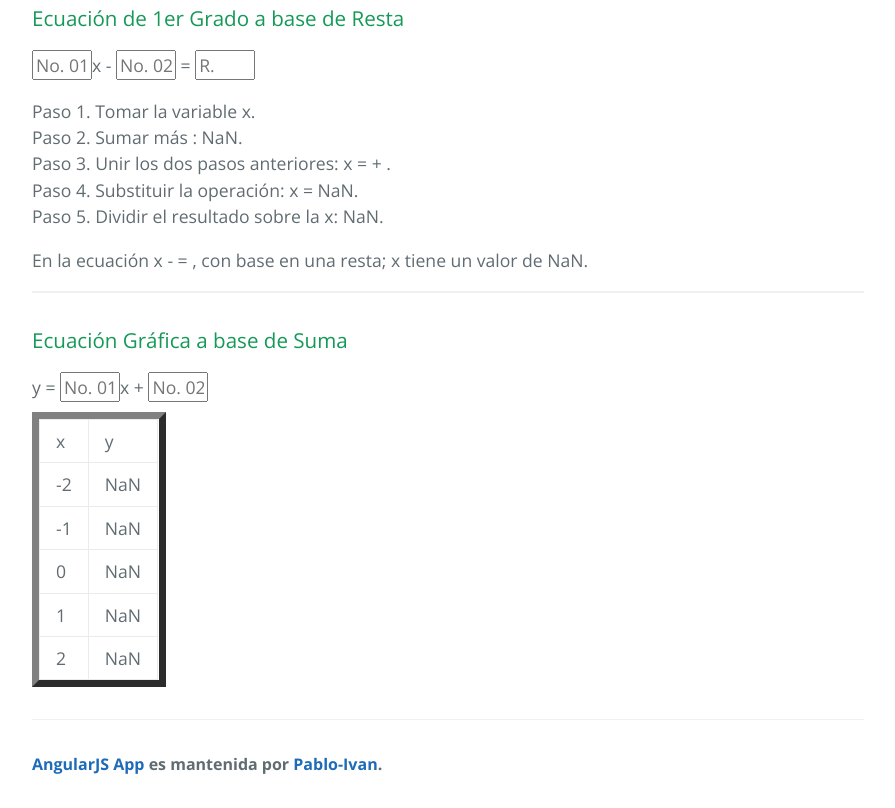
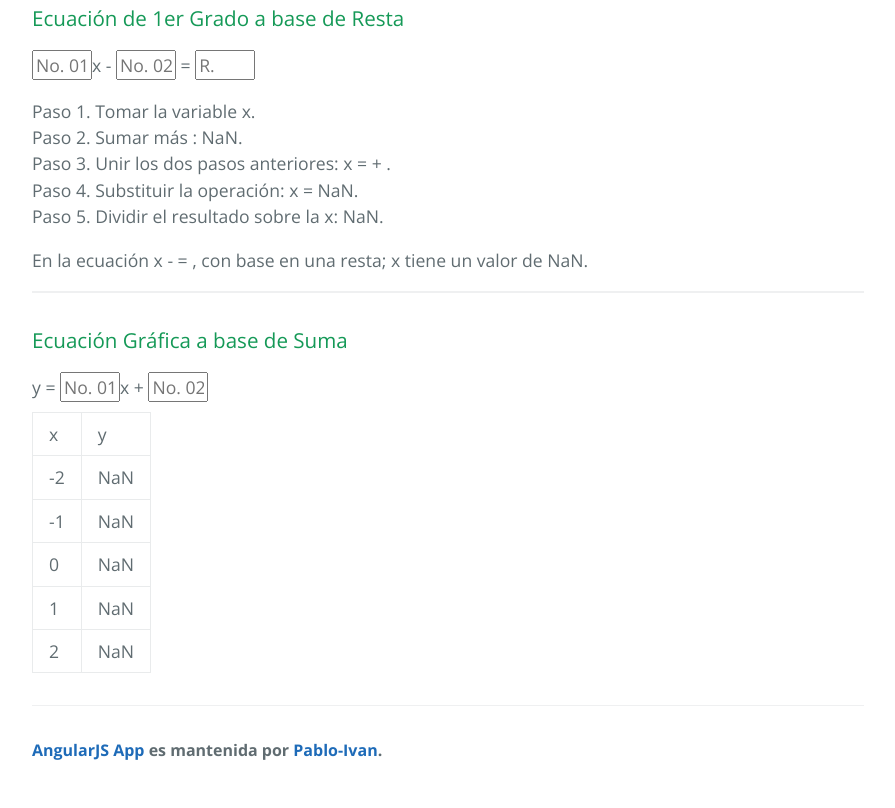
Before and after one commit to Mark-Silverton/ng-app, a plain HTML site: page index.html in a window 1280 px wide. Shown: the part 1000-1808 px from the top of the page, without its empty margins (192-1087 px from the left). Drawn offline with nearby package versions, Linux system fonts and the light colour scheme.

Commit message:
Changed table border.

```diff
--- a/index.html
+++ b/index.html
@@ -63,7 +63,7 @@
         <hr>
         <h3>Ecuación Gráfica a base de Suma</h3>
         y = <input maxlength="4" placeholder="No. 01" ng-model="g1">x + <input maxlength="4" placeholder="No. 02" ng-model="g2">
-        <table border="7" style="width:134px;margin-top: 10px;">
+        <table border="0" style="width:134px;margin-top: 10px;">
           <tr>
             <td>x</td>
             <td>y</td>
```
